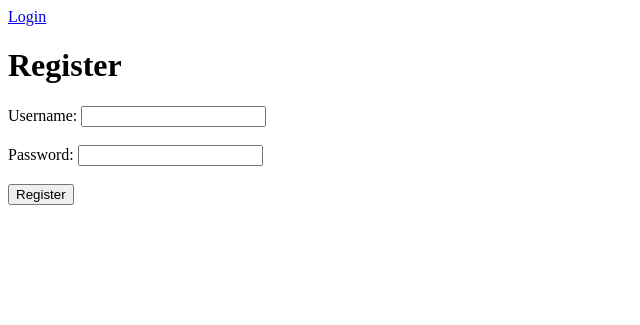
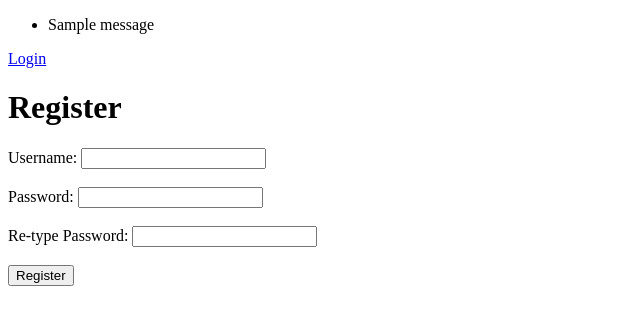
Before and after one commit to tyler19shea/cloud-secure-file-storage, a Flask app: page /auth/register in a window 1280 px wide. Shown: the top 325 px of the page, without its empty margins (0-640 px from the left). Run offline with Flask 3, Linux system fonts and the light colour scheme; tables that the repository leaves empty hold one stand-in row (values such as "Sample post"); one stand-in notice (Sample message) is shown; parts of the project's set-up code (start-up, migrations or seed data) failed here and were passed over.

Commit message:
Adds a verification of passwords
Requires users when registering an account to type the password twice.

```diff
--- a/encryptStorageApp/auth/routes.py
+++ b/encryptStorageApp/auth/routes.py
@@ -8,12 +8,22 @@ from encryptStorageApp.utils.logging import log_error
 def register():
     if request.method == 'POST':
         username = request.form['username']
-        password = request.form['password']
+        password1 = request.form['password1']
+        password2 = request.form['password2']
         user = User.query.filter_by(username=username).first()
         if user:
             log_error('Registration failed due to Invalid Username.')
-            return jsonify({'message': 'Username already exists!'})
-        hashed_password = bcrypt.generate_password_hash(password)
+            flash(f'Username {username} already exists')
+            return render_template('register.html')
+        elif password1 != password2:
+            log_error('Registration failed due to Invalid Passwords')
+            flash('Passwords do not match')
+            return render_template('register.html')
+        elif len(password1) < 7:
+            log_error('Registration failed due to Invalid Passwords')
+            flash('Password is not long enough (must be longer than 7 characters)')
+            return render_template('register.html')
+        hashed_password = bcrypt.generate_password_hash(password1)
         try:
             new_user = User(username=username, password=hashed_password)
             db.session.add(new_user)
@@ -33,7 +43,6 @@ def login():
 
         #Fetch the user from the database
         user = User.query.filter_by(username=username).first()
-        print('checking credentials')
 
         #Check the password and log in the user
         if user and bcrypt.check_password_hash(user.password, password):
--- a/encryptStorageApp/templates/register.html
+++ b/encryptStorageApp/templates/register.html
@@ -6,6 +6,15 @@
     <title>Register</title>
 </head>
 <body>
+    {% with messages = get_flashed_messages() %}
+    {% if messages %}
+        <ul>
+        {% for message in messages %}
+            <li>{{ message }}</li>
+        {% endfor %}
+        </ul>
+    {% endif %}
+    {% endwith %}
     <nav>
         <div>
             <a class="nav-item" id="login" href="/auth/login">Login</a>
@@ -17,7 +26,10 @@
         <input type="text" id="username" name="username">
         <br><br>
         <label for="password">Password:</label>
-        <input type="password" id="password" name="password">
+        <input type="password" id="password1" name="password1">
+        <br><br>
+        <label for="password">Re-type Password:</label>
+        <input type="password" id="password2" name="password2">
         <br><br>
         <input type="submit" value="Register">
     </form>
```
